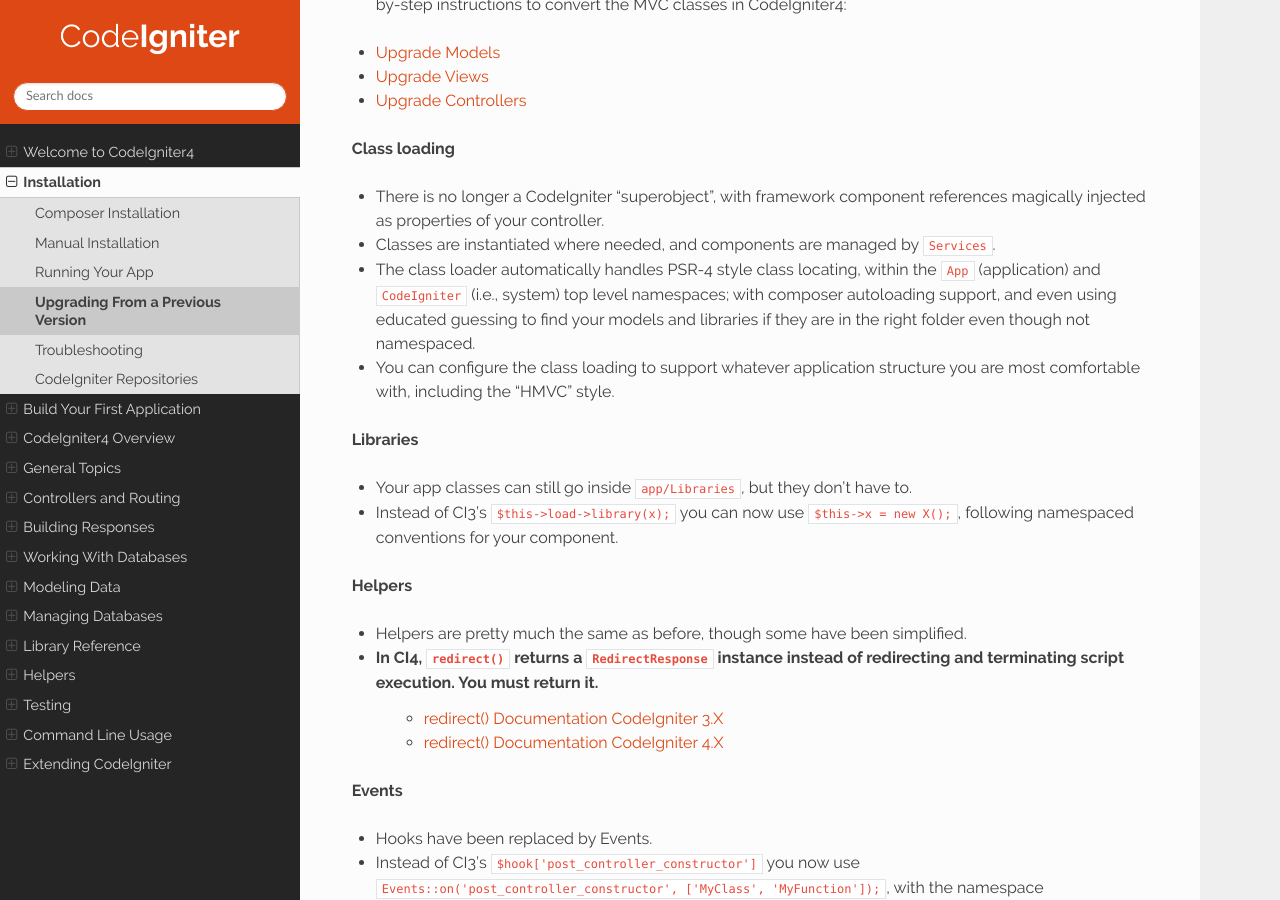
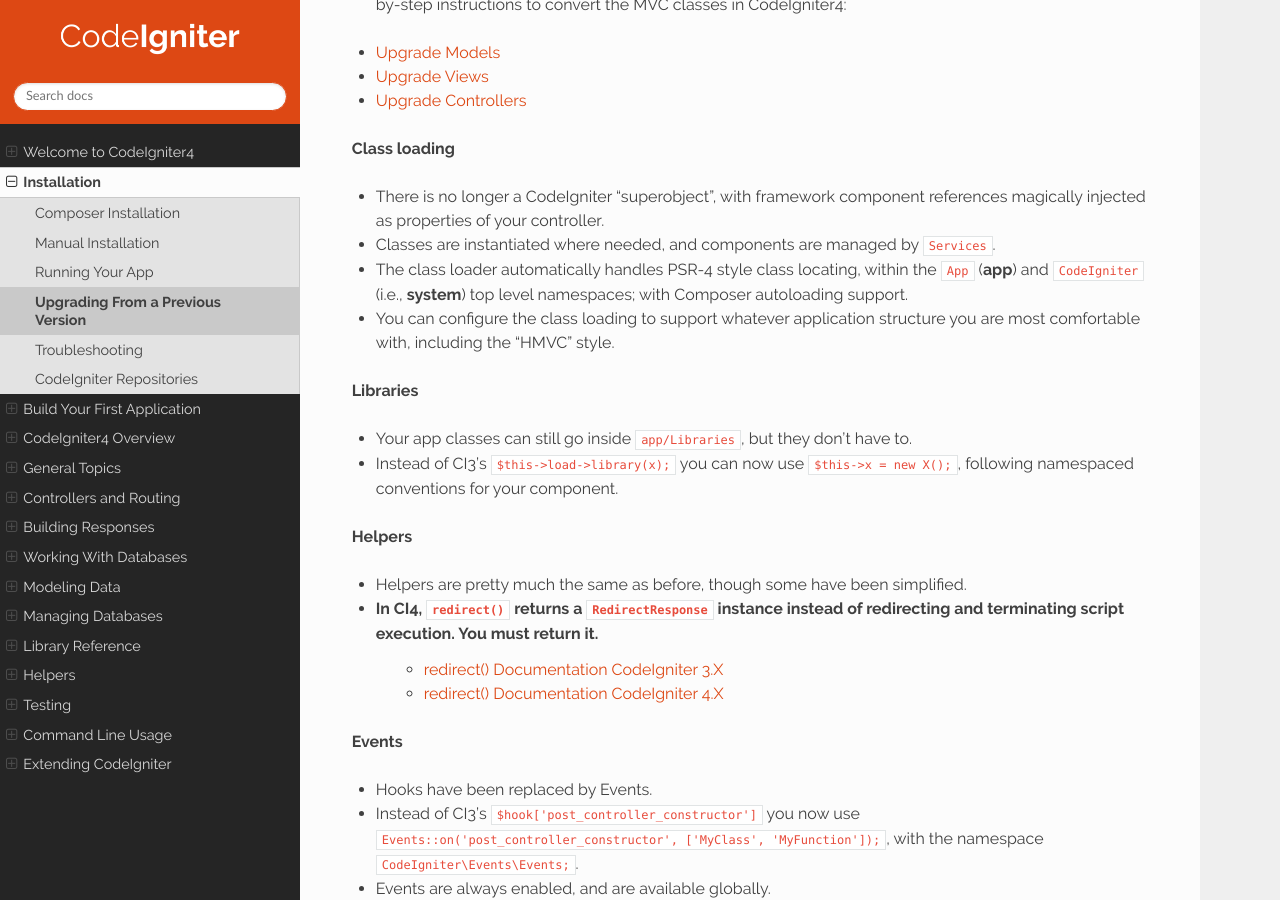
Before and after one commit to NEKOGET/ci4_user_guide_src, a Sphinx documentation site: the page built from source/installation/upgrade_4xx.rst, in a window 1280 px wide and 900 px high, scrolled down 1503 px. Built offline with Sphinx 7.4.7 and the Read the Docs theme 2.0.0, drawn with Linux system fonts in a browser that asks for light colours.

Commit message:
docs: fix about class loading
Update application folder name.
Remove about Legacy Support which was removed in 4.1.0.

```diff
--- a/source/installation/upgrade_4xx.rst
+++ b/source/installation/upgrade_4xx.rst
@@ -78,10 +78,8 @@ General Adjustments
 - Classes are instantiated where needed, and components are managed
   by ``Services``.
 - The class loader automatically handles PSR-4 style class locating,
-  within the ``App`` (application) and ``CodeIgniter`` (i.e., system) top level
-  namespaces; with composer autoloading support, and even using educated
-  guessing to find your models and libraries if they are in the right
-  folder even though not namespaced.
+  within the ``App`` (**app**) and ``CodeIgniter`` (i.e., **system**) top level
+  namespaces; with Composer autoloading support.
 - You can configure the class loading to support whatever application structure
   you are most comfortable with, including the "HMVC" style.
 
```
